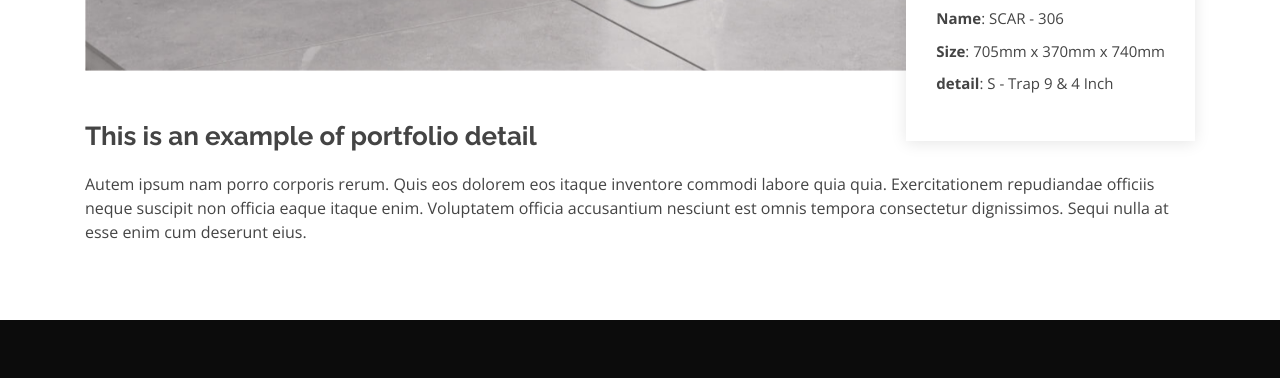
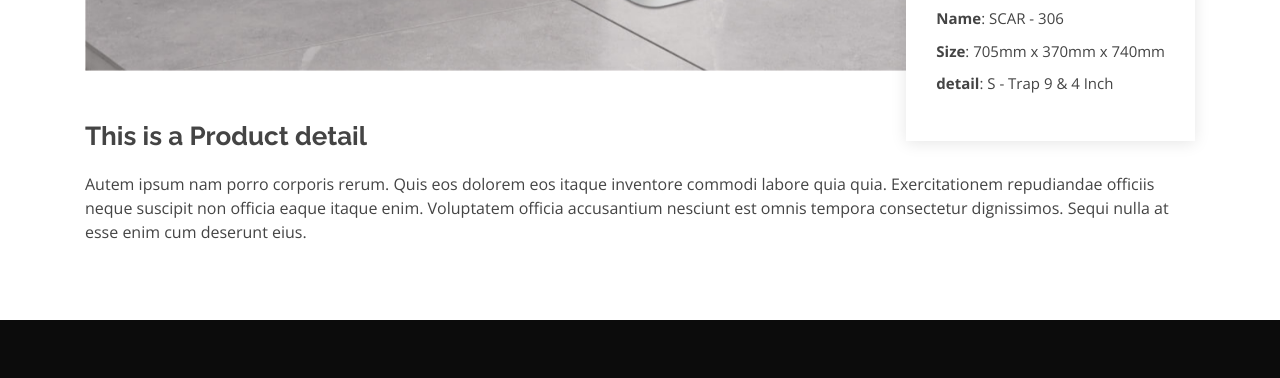
Before and after one commit to Mr-Gadhiya/Xylox, a plain HTML site: page portfolio-details.html in a window 1280 px wide. Shown: the part 974-1352 px from the top of the page. Drawn offline with nearby package versions, Linux system fonts and the light colour scheme.

Commit message:
Update portfolio-details.html

```diff
--- a/portfolio-details.html
+++ b/portfolio-details.html
@@ -139,7 +139,7 @@
         </div>
 
         <div class="portfolio-description">
-          <h2>This is an example of portfolio detail</h2>
+          <h2>This is a Product detail</h2>
           <p>
             Autem ipsum nam porro corporis rerum. Quis eos dolorem eos itaque inventore commodi labore quia quia. Exercitationem repudiandae officiis neque suscipit non officia eaque itaque enim. Voluptatem officia accusantium nesciunt est omnis tempora consectetur dignissimos. Sequi nulla at esse enim cum deserunt eius.
           </p>
```
